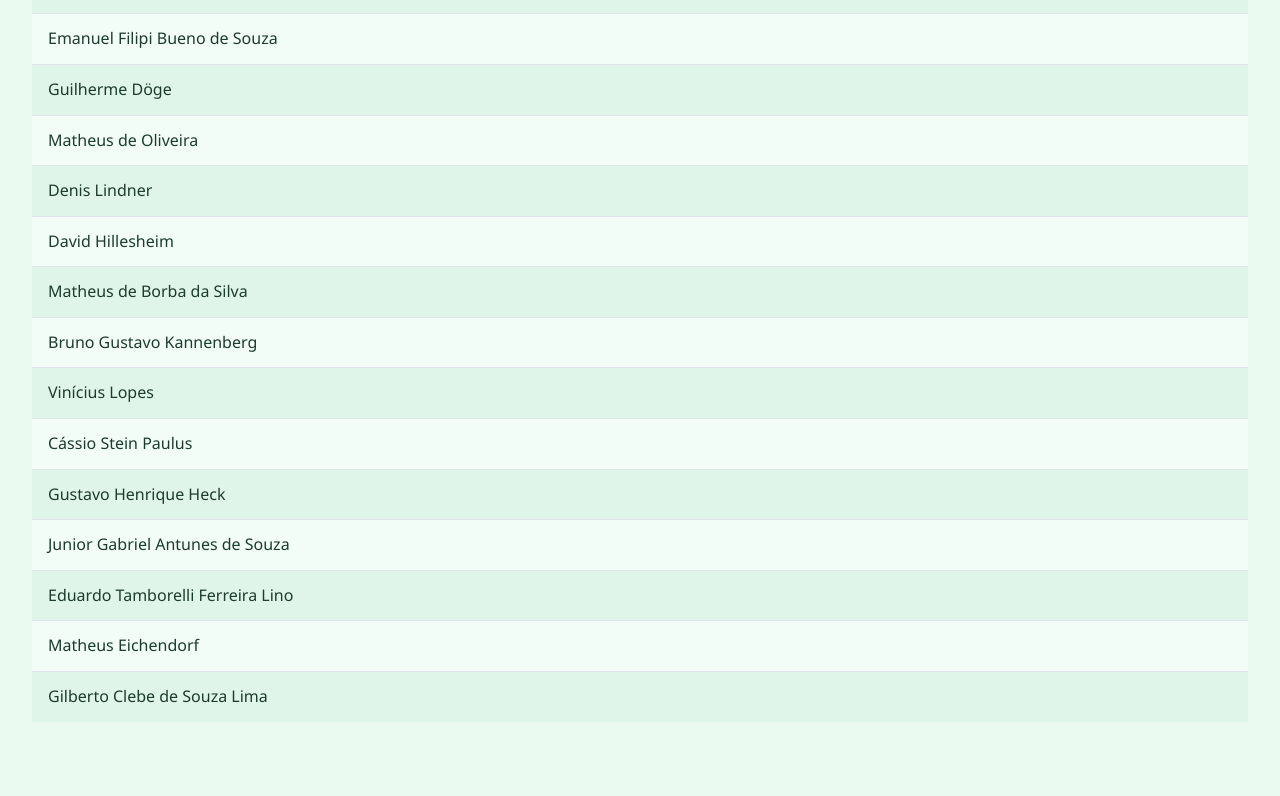
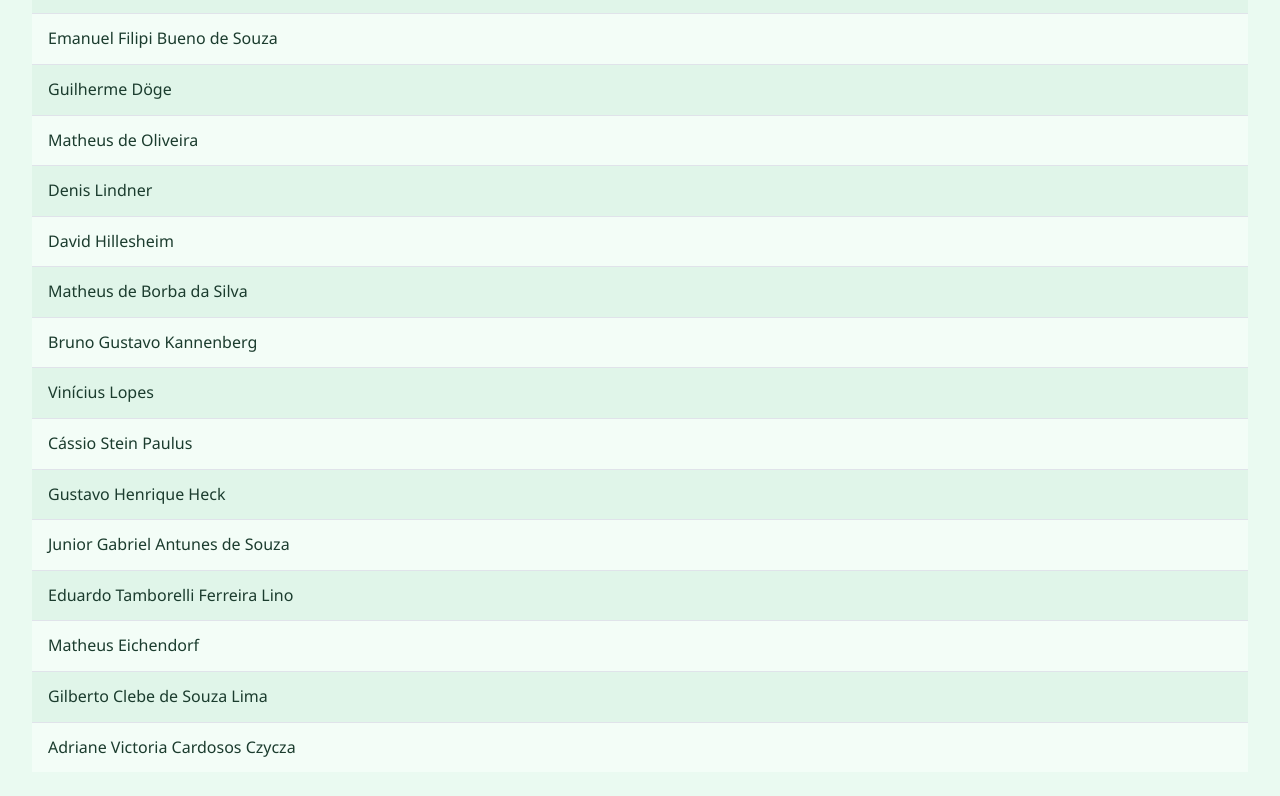
Before and after one commit to kriserdmann/MI79, a plain HTML site: page index.html in a window 1280 px wide. Shown: the part 526-1322 px from the top of the page. Drawn offline with Linux system fonts and the light colour scheme.

Commit message:
Adriciona Adriane

```diff
--- a/index.html
+++ b/index.html
@@ -35,6 +35,7 @@
     <li>Eduardo Tamborelli Ferreira Lino</li>
     <li>Matheus Eichendorf</li>
     <li>Gilberto Clebe de Souza Lima</li>
+    <li>Adriane Victoria Cardosos Czycza</li>
   </ul>
 </body>
 
```
